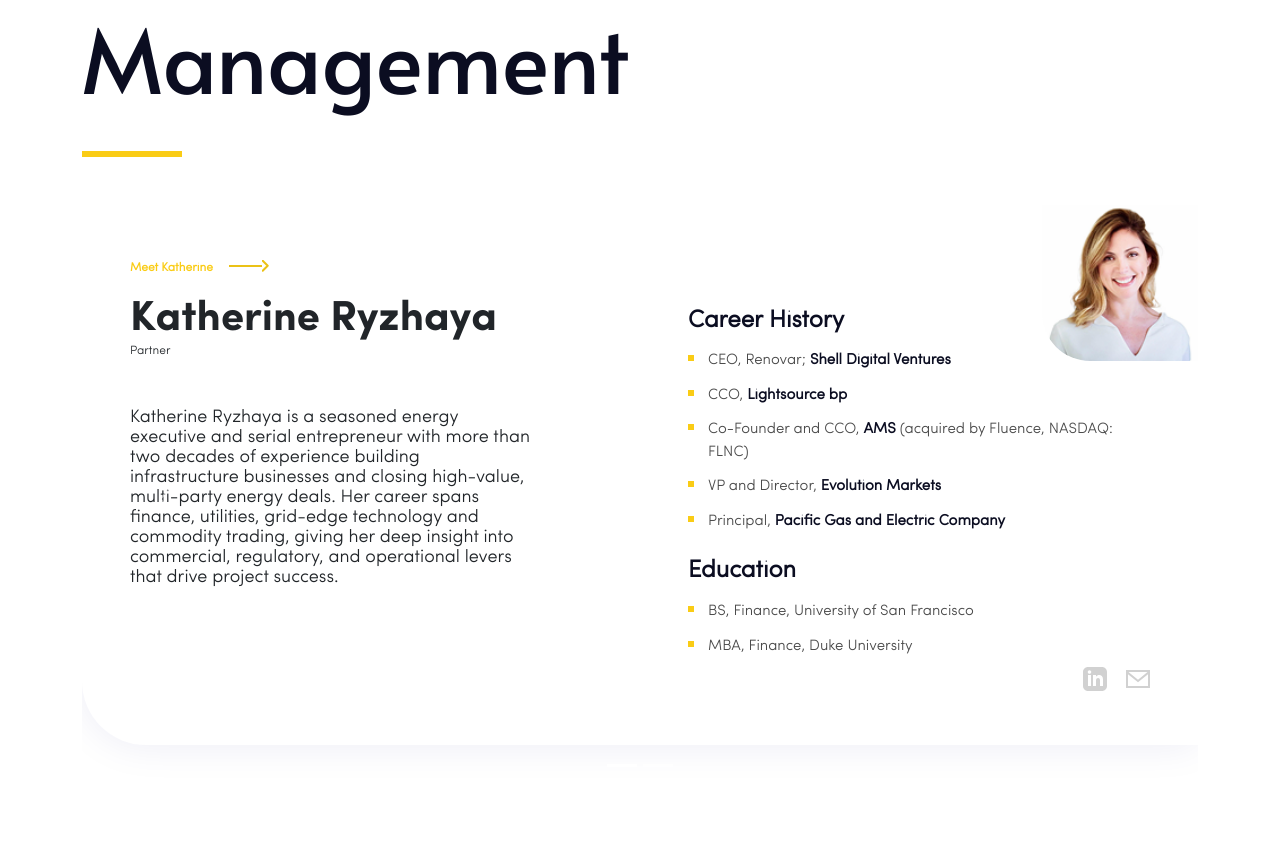
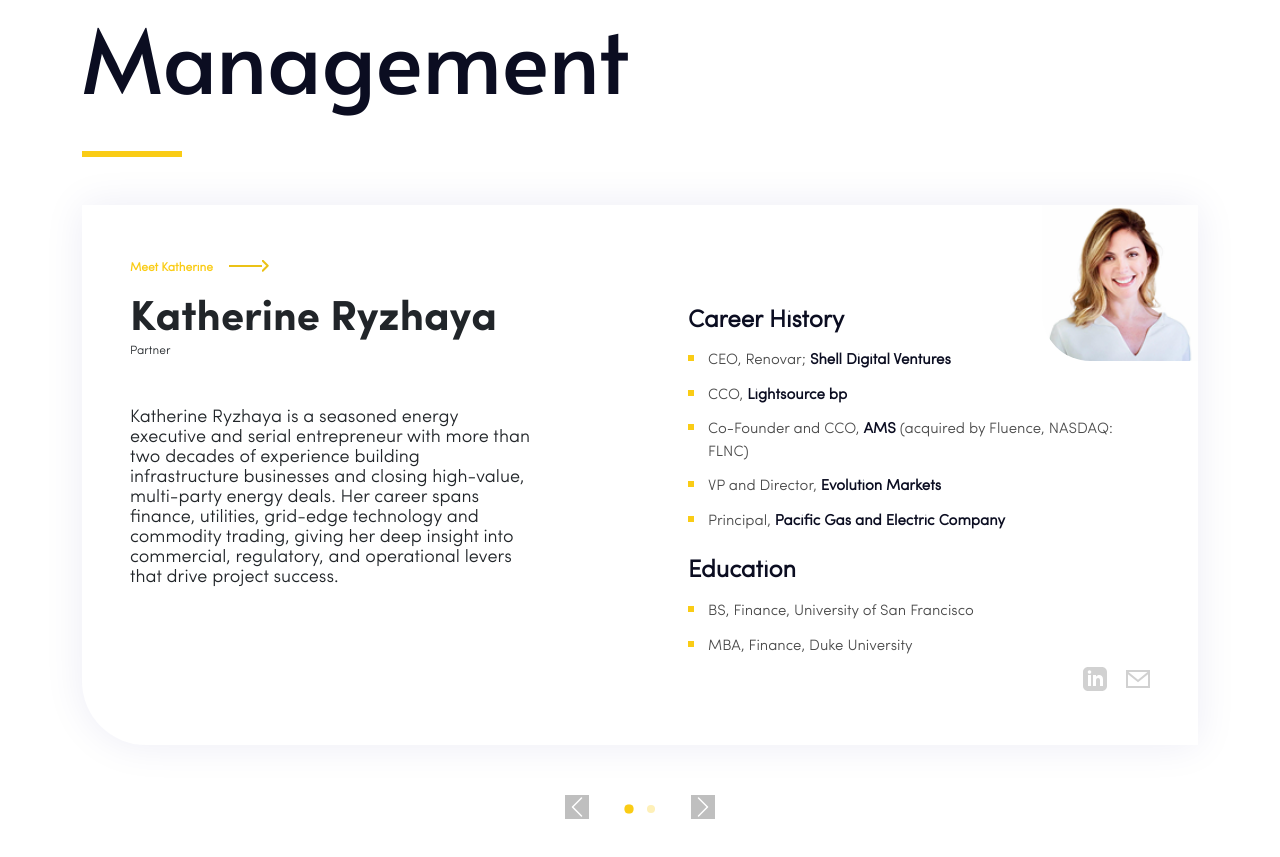
Before and after one commit to Ignat-Kononenko/marvel, a website: page src/rng.html in a window 1280 px wide. Shown: the part 3284-4141 px from the top of the page. Drawn offline with nearby package versions, Linux system fonts and the light colour scheme; files that its build step writes are made by us from their sources; files whose address does not match are found by name.

Commit message:
add slider

```diff
--- a/src/scss/_management.scss
+++ b/src/scss/_management.scss
@@ -129,6 +129,69 @@
             }
         }
     }
+    .management-carousel {
+        padding: 0;
+        position: relative;
+        overflow: visible !important;
+        .carousel-inner {
+            overflow: visible !important;
+        }
+        .carousel-item {
+            overflow: visible !important;
+        }
+        .carousel-indicators {
+            bottom: -20px;
+            margin: 0;
+            display: flex;
+            align-items: center;
+            justify-content: center;
+            gap: 4px;
+
+            [data-bs-target] {
+                background-color: #FACC15;
+                width: 8px;
+                height: 8px;
+                border-radius: 50%;
+                margin: 0 5px;
+                border: none;
+                opacity: 0.3;
+                transition: opacity 0.3s ease, transform 0.3s ease;
+            }
+
+            .active {
+                opacity: 1;
+                transform: scale(1.2);
+            }
+        }
+        .carousel-control-prev,
+        .carousel-control-next {
+            position: absolute;
+            top: auto;
+            bottom: -26px;
+            width: auto;
+            height: auto;
+            z-index: 15;
+        }
+        .carousel-control-prev {
+            left: 50%;
+            transform: translateX(-75px);
+        }
+        .carousel-control-next {
+            right: 50%;
+            transform: translateX(75px);
+        }
+
+        .carousel-control-prev:active { transform: translateX(-77px) scale(0.9); }
+        .carousel-control-next:active { transform: translateX(77px) scale(0.9); }
+
+        .carousel-control-prev-icon,
+        .carousel-control-next-icon {
+            background-color: rgba(0,0,0,0.5);
+            width: 24px;
+            height: 24px;
+            background-size: 100% 100%;
+        }
+    }
 }
 
 
@@ -179,5 +242,19 @@
         .yellow-square-list li{
             font-size: 14px;
         }
+        .management-carousel .carousel-control-prev,
+        .management-carousel .carousel-control-next {
+            display: none !important;
+        }
+
+        .management-carousel .carousel-indicators {
+            bottom: 20px;
+            left: 0;
+            right: 0;
+            margin: 0 auto;
+            width: 100%;
+            justify-content: center;
+        }
     }
+
 }
```
